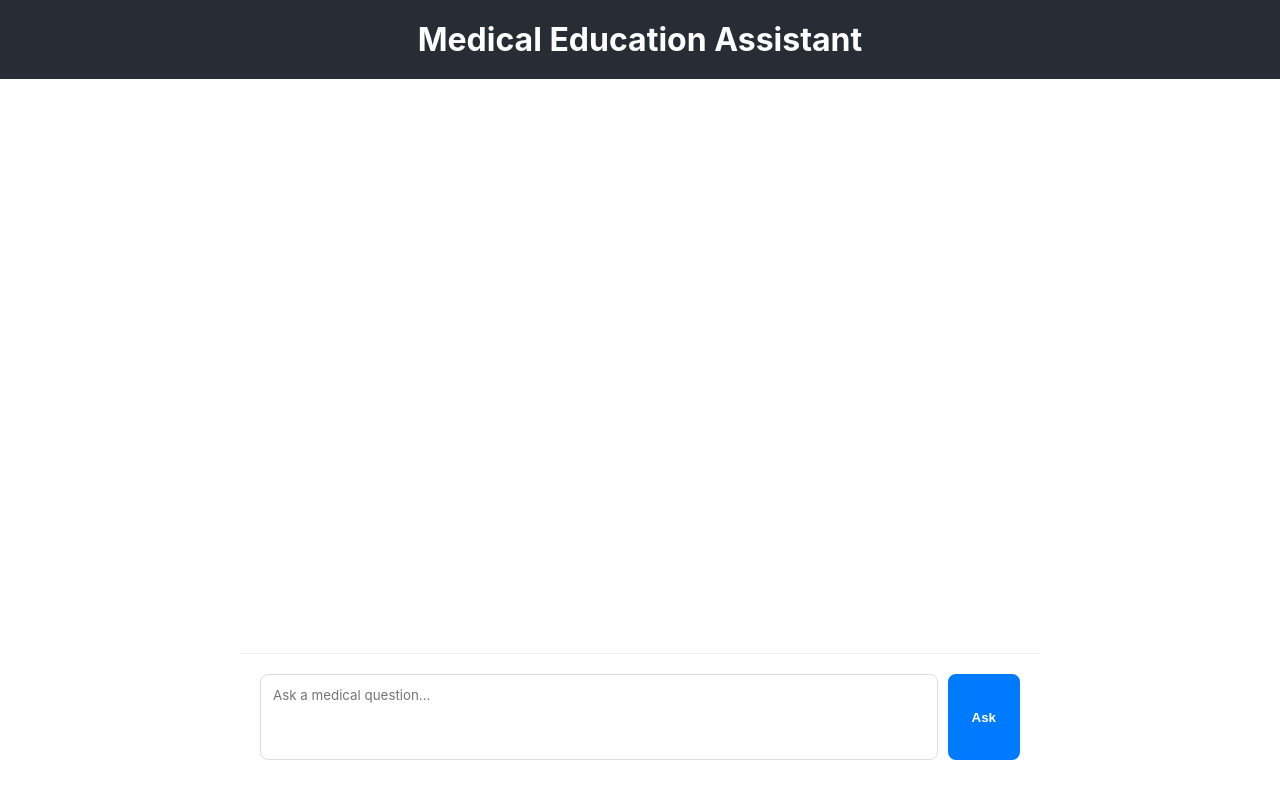
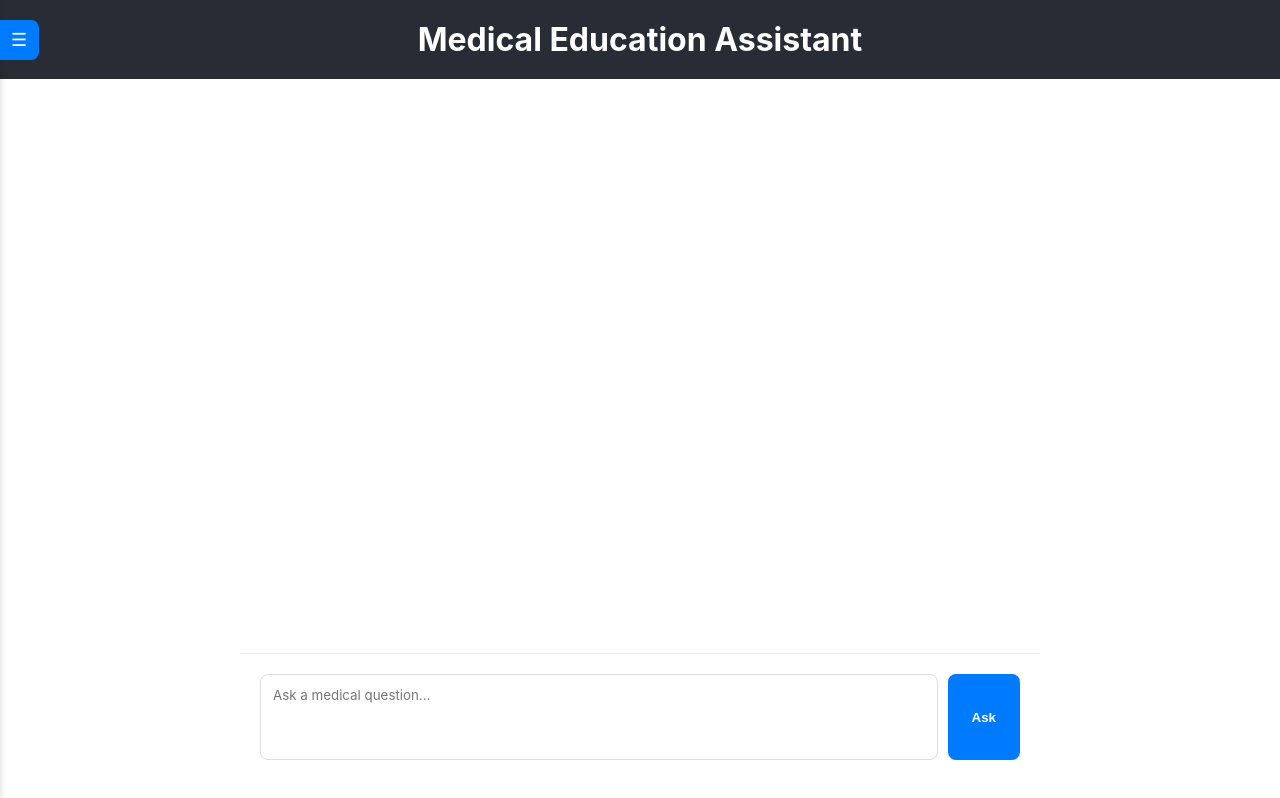
Before and after one commit to FrozenStove/medical-education-app-node, a React (Create React App) app in the folder client/: page / in a window 1280 px wide. Built offline with nearby package versions, Linux system fonts and the light colour scheme.

Commit message:
add scripts sidebar

```diff
--- a/client/src/App.css
+++ b/client/src/App.css
@@ -3,6 +3,13 @@
     min-height: 100vh;
     display: flex;
     flex-direction: column;
+}
+
+.app-content {
+    flex: 1;
+    display: flex;
+    flex-direction: column;
+    min-height: 100vh;
 }
 
 .App-header {
--- a/client/src/App.tsx
+++ b/client/src/App.tsx
@@ -1,5 +1,6 @@
 import React, { useState } from 'react';
 import './App.css';
+import Sidebar from './Sidebar';
 
 const serverUrl = 'http://localhost:3010'
 
@@ -12,6 +13,7 @@ function App() {
     const [query, setQuery] = useState('');
     const [messages, setMessages] = useState<Message[]>([]);
     const [loading, setLoading] = useState(false);
+    const [sidebarOpen, setSidebarOpen] = useState(false);
 
     const handleSubmit = async (e: React.FormEvent) => {
         e.preventDefault();
@@ -51,8 +53,14 @@ function App() {
         }
     };
 
+    const toggleSidebar = () => {
+        setSidebarOpen(!sidebarOpen);
+    };
+
     return (
         <div className="App">
+            <Sidebar isOpen={sidebarOpen} onToggle={toggleSidebar} />
+            <div className={`app-content ${sidebarOpen ? 'app-with-sidebar' : 'app-without-sidebar'}`}>
                 <header className="App-header">
                     <h1>Medical Education Assistant</h1>
                 </header>
@@ -80,6 +88,7 @@ function App() {
                     </form>
                 </main>
             </div>
+        </div>
     );
 }
 
--- /dev/null
+++ b/client/src/Scripts.tsx
@@ -0,0 +1,14 @@
+import React from 'react';
+
+function Scripts() {
+
+
+    return (
+        <div>
+            <h1>Scripts</h1>
+            <input type="text" placeholder="Enter script name" />
+        </div>
+    );
+}
+
+export default Scripts;
--- /dev/null
+++ b/client/src/Sidebar.css
@@ -0,0 +1,59 @@
+.sidebar {
+    position: fixed;
+    top: 0;
+    left: 0;
+    height: 100vh;
+    background-color: #f8f9fa;
+    border-right: 1px solid #dee2e6;
+    transition: transform 0.3s ease;
+    z-index: 1000;
+    box-shadow: 2px 0 5px rgba(0, 0, 0, 0.1);
+}
+
+.sidebar.closed {
+    transform: translateX(-100%);
+}
+
+.sidebar.open {
+    transform: translateX(0);
+    width: 300px;
+}
+
+.sidebar-toggle {
+    position: absolute;
+    top: 20px;
+    right: -40px;
+    width: 40px;
+    height: 40px;
+    background-color: #007bff;
+    color: white;
+    border: none;
+    border-radius: 0 8px 8px 0;
+    cursor: pointer;
+    font-size: 18px;
+    display: flex;
+    align-items: center;
+    justify-content: center;
+    transition: background-color 0.2s;
+}
+
+.sidebar-toggle:hover {
+    background-color: #0056b3;
+}
+
+.sidebar-content {
+    padding: 20px;
+    height: 100%;
+    overflow-y: auto;
+}
+
+/* Adjust main content when sidebar is open */
+.app-with-sidebar {
+    margin-left: 300px;
+    transition: margin-left 0.3s ease;
+}
+
+.app-without-sidebar {
+    margin-left: 0;
+    transition: margin-left 0.3s ease;
+}
--- /dev/null
+++ b/client/src/Sidebar.tsx
@@ -0,0 +1,23 @@
+import React, { useState } from 'react';
+import Scripts from './Scripts';
+import './Sidebar.css';
+
+interface SidebarProps {
+    isOpen: boolean;
+    onToggle: () => void;
+}
+
+function Sidebar({ isOpen, onToggle }: SidebarProps) {
+    return (
+        <div className={`sidebar ${isOpen ? 'open' : 'closed'}`}>
+            <button className="sidebar-toggle" onClick={onToggle}>
+                {isOpen ? 'X' : '☰'}
+            </button>
+            <div className="sidebar-content">
+                <Scripts />
+            </div>
+        </div>
+    );
+}
+
+export default Sidebar;
```
Lines whose indentation alone changed are shown as unchanged.
